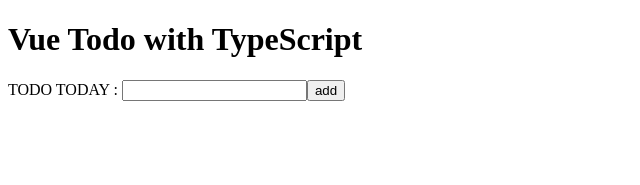
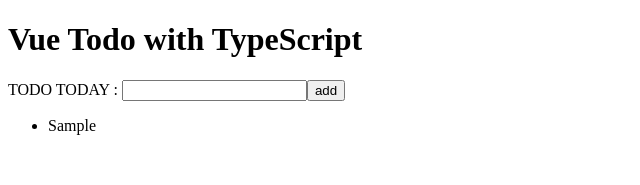
Before and after one commit to BrianH29/vue_type, a Vue app: page / in a window 1280 px wide. Both pictures are taken after typing "Sample" into the empty fields and a click on the button "add". Shown: the top 185 px of the page, without its empty margins (0-640 px from the left). Built offline with nearby package versions, Linux system fonts and the light colour scheme.

Commit message:
set localStorage & get localStorage

```diff
--- a/src/App.vue
+++ b/src/App.vue
@@ -1,26 +1,58 @@
 <template>
   <div>
+    <header>
       <h1>Vue Todo with TypeScript</h1>
+    </header>
     <!--    다른 방법으로 작성하기 - notion 정리 -->
     <!--    <TodoInput v-model="todoText" @add="addTodoItem"></TodoInput>-->
+
+    <main>
       <TodoInput
         :item="todoText"
         @input="updateTodoText"
         @add="addTodoItem"
       ></TodoInput>
+      <div>
+        <ul>
+          <TodoListItem
+            v-for="(todoItem, index) in todoItems"
+            :key="index"
+            :todoItem="todoItem"
+          ></TodoListItem>
+        </ul>
+      </div>
+    </main>
   </div>
 </template>
 
 <script lang="ts">
 import Vue from 'vue';
 import TodoInput from '@/components/TodoInput.vue';
+import TodoListItem from '@/components/TodoListItem.vue';
+
+const STORAGE_KEY = 'vue-todo-ts-v1';
+const storage = {
+  save(todoItems: any[]) {
+    const parse = JSON.stringify(todoItems);
+    localStorage.setItem(STORAGE_KEY, parse);
+  },
+  fetch() {
+    const todoItems = localStorage.getItem(STORAGE_KEY) || '[]';
+    const result = JSON.parse(todoItems);
+    return result;
+  },
+};
 
 export default Vue.extend({
-  components: { TodoInput },
+  components: { TodoListItem, TodoInput },
   data() {
     return {
       todoText: '',
+      todoItems: [] as any[],
     };
+  },
+  created() {
+    this.fetchTodoItems();
   },
   methods: {
     updateTodoText(value: string) {
@@ -28,11 +60,15 @@
     },
     addTodoItem() {
       const value = this.todoText;
-      localStorage.setItem(value, value);
+      this.todoItems.push(value);
+      storage.save(this.todoItems);
       this.initTodoText();
     },
     initTodoText() {
       this.todoText = '';
+    },
+    fetchTodoItems() {
+      this.todoItems = storage.fetch();
     },
   },
 });
--- /dev/null
+++ b/src/components/TodoListItem.vue
@@ -0,0 +1,19 @@
+<template>
+  <div>
+    <li>{{ todoItem }}</li>
+  </div>
+</template>
+
+<script lang="ts">
+import Vue from 'vue';
+
+export default Vue.extend({
+  props: {
+    todoItem: {
+      type: String,
+    },
+  },
+});
+</script>
+
+<style scoped></style>
```
Lines whose indentation alone changed are shown as unchanged.
